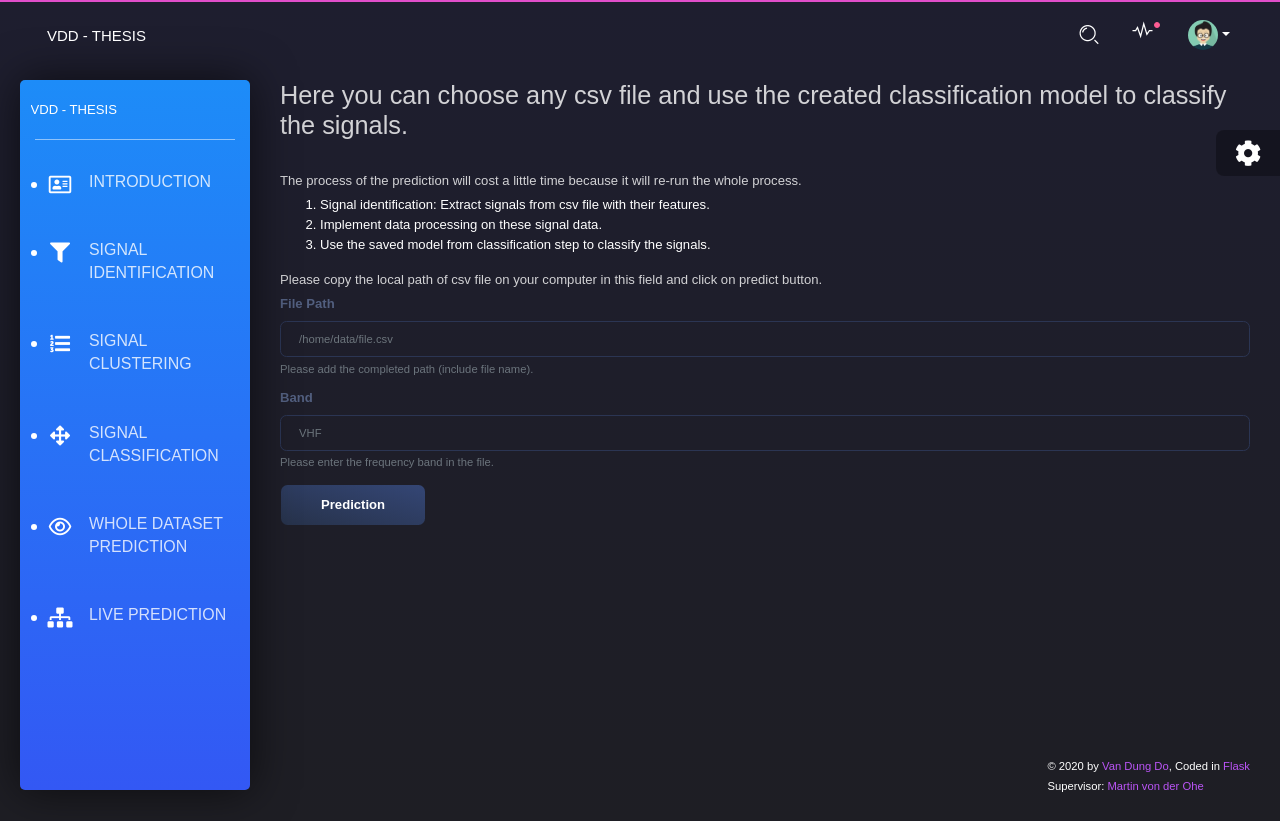
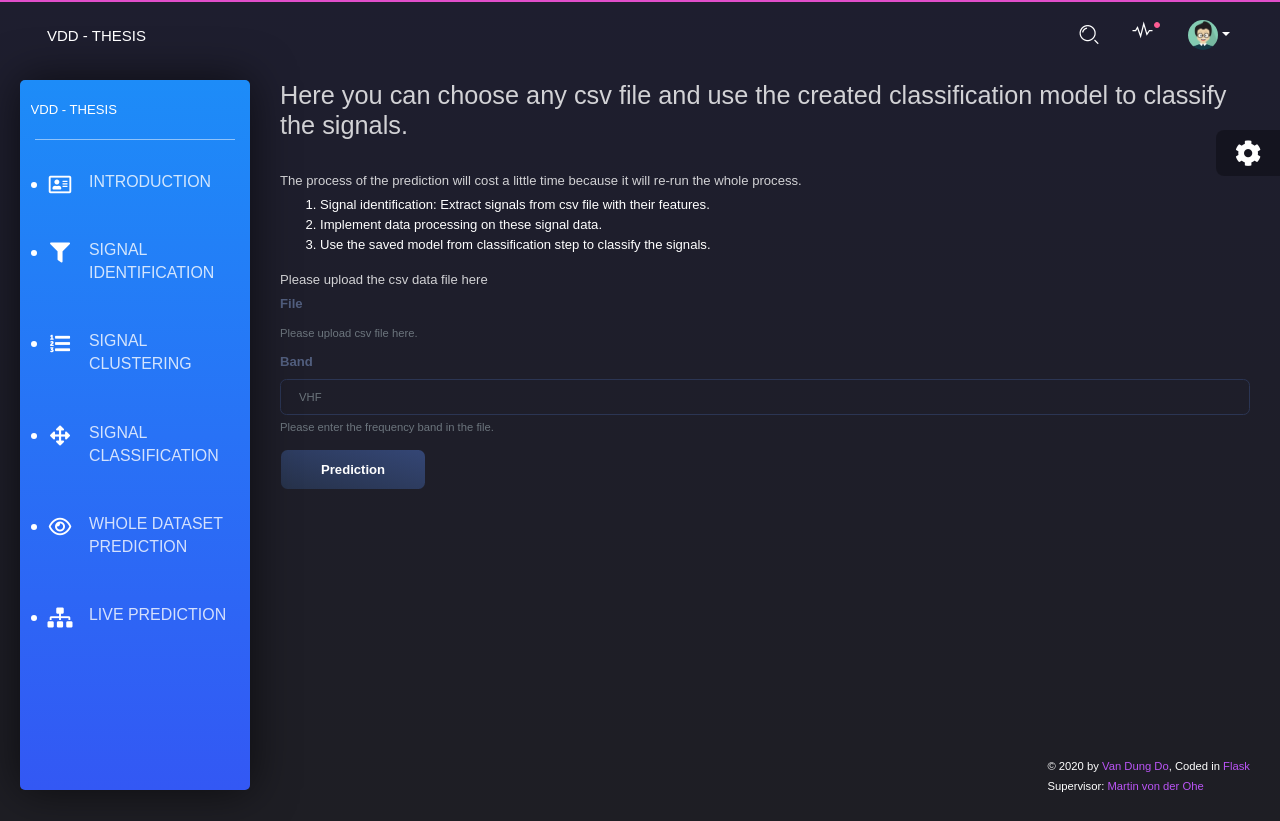
Before and after one commit to vandungdo/thesis-app, a Flask app: page /live_prediction in a window 1280 px wide. Run offline with Flask 2, Linux system fonts and the light colour scheme; parts of the project's set-up code (start-up, migrations or seed data) failed here and were passed over; some libraries are stand-ins or nearby versions; some web fonts are replaced.

Commit message:
change to upload file

```diff
--- a/app.py
+++ b/app.py
@@ -1,4 +1,5 @@
 from flask import Flask, render_template, redirect, url_for, request
+from werkzeug import secure_filename
 from clustering import picture, new_signal_class, picture1, new_df, new_signal_class_time, picture2
 from form import NewLabel, Algorithms, PredictionAll
 from classification import heatmap
@@ -6,10 +7,10 @@
 from live_prediction import predict_one_file
 import datetime
 import os
-pictureFolder = os.path.join('static', 'images')
+up = os.path.join('static', 'upload')
 
 app = Flask(__name__)
-app.config['UPLOAD_FOLDER'] = pictureFolder
+app.config['UPLOAD_FOLDER'] = up
 
 
 @app.route('/identification', methods=['GET'])
@@ -117,14 +118,20 @@
 @app.route('/live_prediction', methods=['GET', 'POST'])
 def live_prediction():
     if request.method == 'POST':
-        temp = predict_one_file(request.form['file'], request.form.get('band'))
+        f = request.files['file']
+        filename = secure_filename(f.filename)
+        file_path = os.path.join(app.config['UPLOAD_FOLDER'], filename)
+        f.save(file_path)
+
+        temp = predict_one_file(file_path, request.form.get('band'))
         columnNames = temp.columns.values
         temp = temp.to_dict('records')
-        cap = 'Result from live prediction for the file '+request.form['file']
+        cap = 'Result from live prediction for the file '+filename
     else:
         columnNames = []
         temp = {}
         cap = ''
+        f = ''
     return render_template('live_prediction.html', colnames=columnNames, records=temp, cap=cap)
 
 
--- a/live_prediction.py
+++ b/live_prediction.py
@@ -208,7 +208,10 @@
                      'bandwidth[MHz]', 'start_bandwidth', 'end_bandwidth', 'signal_power[dB]', 'peaks_number', 'max_gradient']]
 
     files = os.listdir(im_path)
+    dataFiles = os.listdir('static/upload/')
     for f in files:
         os.remove(os.path.join(im_path, f))
+    for d in dataFiles:
+        os.remove(os.path.join('static/upload/', d))
 
     return df_end
--- a/templates/live_prediction.html
+++ b/templates/live_prediction.html
@@ -20,22 +20,25 @@
   </ol>
 
   <p>
-    Please copy the local path of csv file on your computer in this field and
-    click on predict button.
+    Please upload the csv data file here
   </p>
-  <form method="POST" action="{{url_for('live_prediction')}}">
+  <form
+    method="POST"
+    action="{{url_for('live_prediction')}}"
+    enctype="multipart/form-data"
+  >
     <div class="form-group">
-      <label for="exampleInputEmail1"> <strong>File Path</strong> </label>
+      <label for="exampleInputEmail1"> <strong>File</strong> </label>
       <input
-        type="text"
+        type="file"
         class="form-control"
         id="exampleInputEmail1"
         name="file"
         aria-describedby="emailHelp"
-        placeholder="/home/data/file.csv "
+        placeholder="file.csv "
       />
       <small id="emailHelp" class="form-text text-muted"
-        >Please add the completed path (include file name).</small
+        >Please upload csv file here.</small
       >
     </div>
 
```
